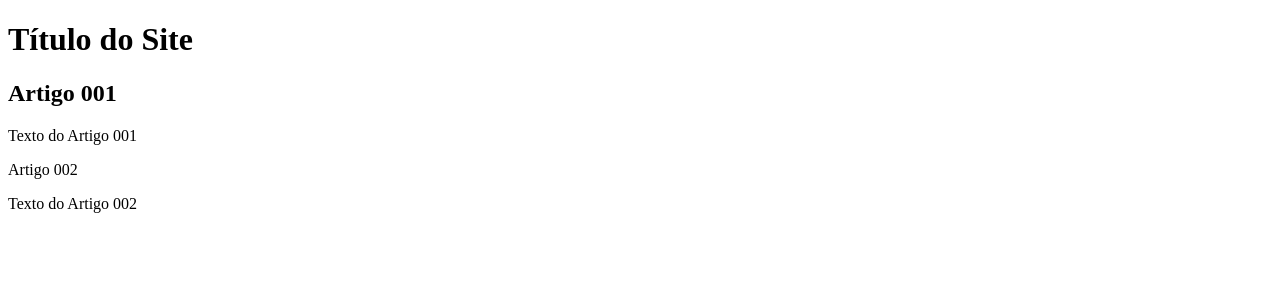
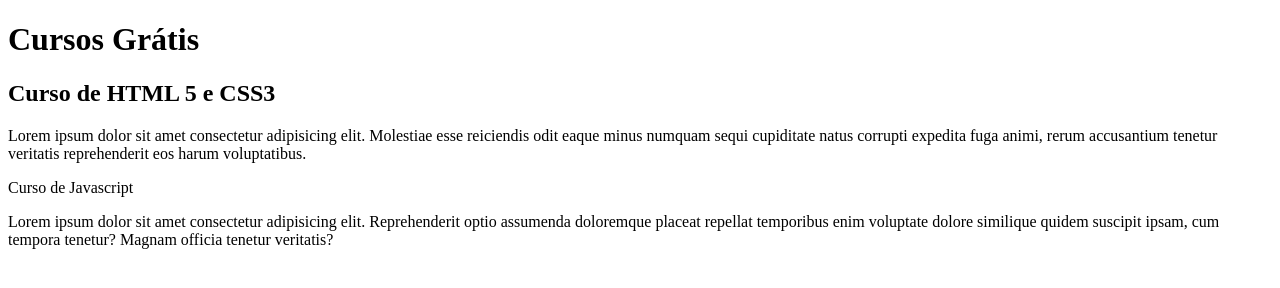
Before and after one commit to CarvalhoLeandro/projeto-site, a plain HTML site: page index.html in a window 1280 px wide. Drawn offline with Linux system fonts and the light colour scheme.

Commit message:
Comecei a escrever o conteúdo

```diff
--- a/index.html
+++ b/index.html
@@ -7,13 +7,13 @@
 </head>
 <body>
     <main>
-        <h1>Título do Site</h1>
+        <h1>Cursos Grátis</h1>
     </main>
     <article>
-        <h2>Artigo 001</h2>
-        <p>Texto do Artigo 001</p>
+        <h2>Curso de HTML 5 e CSS3</h2>
+        <p>Lorem ipsum dolor sit amet consectetur adipisicing elit. Molestiae esse reiciendis odit eaque minus numquam sequi cupiditate natus corrupti expedita fuga animi, rerum accusantium tenetur veritatis reprehenderit eos harum voluptatibus.</p>
     </article>
-    <article>Artigo 002</article>
-    <p>Texto do Artigo 002</p>
+    <article>Curso de Javascript</article>
+    <p>Lorem ipsum dolor sit amet consectetur adipisicing elit. Reprehenderit optio assumenda doloremque placeat repellat temporibus enim voluptate dolore similique quidem suscipit ipsam, cum tempora tenetur? Magnam officia tenetur veritatis?</p>
 </body>
 </html>
```
